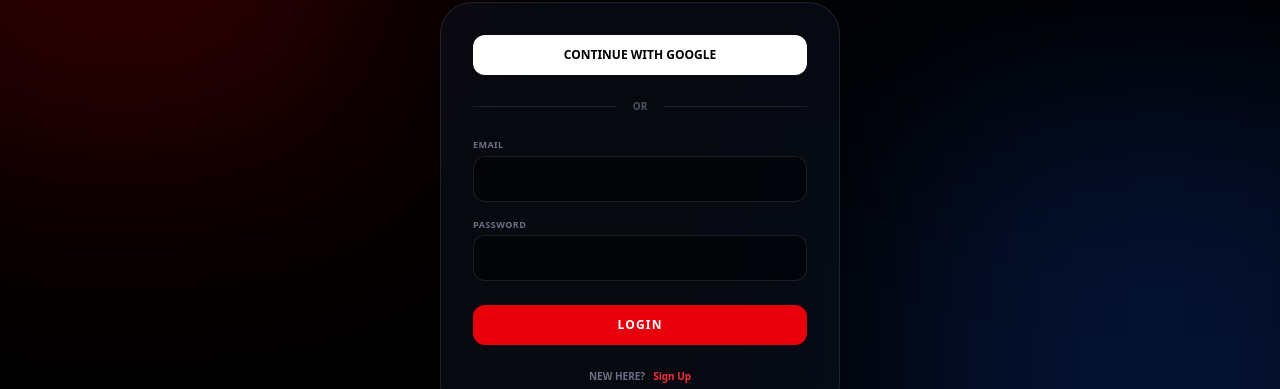
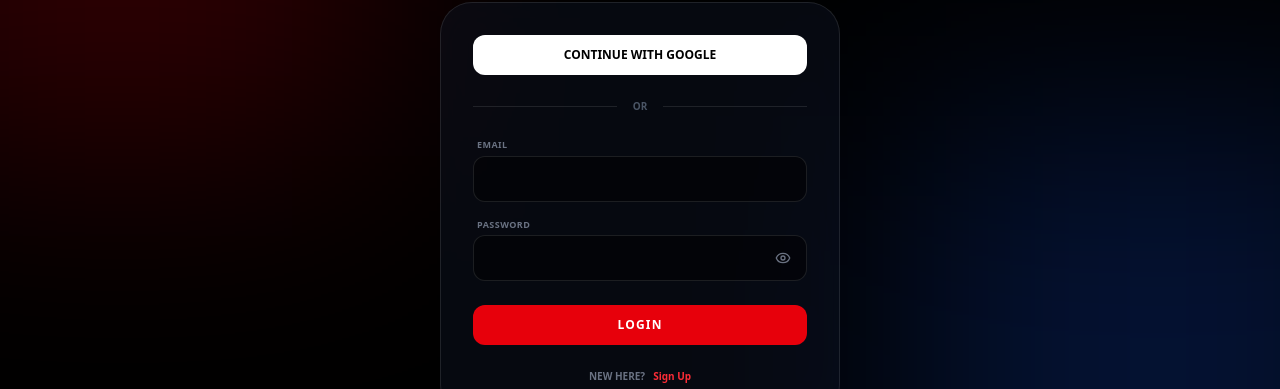
Before and after one commit to Mosope11/Scambud, a Next.js app: page /login in a window 1280 px wide. Shown: the part 264-653 px from the top of the page. Built offline with nearby package versions, Linux system fonts and the light colour scheme; no server answers.

Commit message:
Added a hide and show button in the login page

```diff
--- a/app/login/page.tsx
+++ b/app/login/page.tsx
@@ -3,25 +3,34 @@ import { useState } from 'react'
 import { supabase } from '../supabase'
 import { useRouter } from 'next/navigation'
 import toast, { Toaster } from 'react-hot-toast'
+import { Eye, EyeOff } from 'lucide-react' // Run 'npm install lucide-react' if you haven't!
 
 export default function LoginPage() {
   const [email, setEmail] = useState('')
   const [password, setPassword] = useState('')
   const [loading, setLoading] = useState(false)
   const [isSignUp, setIsSignUp] = useState(false)
+  const [showPassword, setShowPassword] = useState(false)
   const router = useRouter()
 
   const handleAuth = async (e: React.FormEvent) => {
     e.preventDefault()
     setLoading(true)
     const authToast = toast.loading(isSignUp ? 'Creating account...' : 'Authenticating...')
+
     try {
       const { error } = isSignUp
-        ? await supabase.auth.signUp({ email, password })
+        ? await supabase.auth.signUp({
+            email,
+            password,
+          })
         : await supabase.auth.signInWithPassword({ email, password })
+
       if (error) throw error
+
       if (isSignUp) {
-        toast.success('Check email!', { id: authToast })
+        toast.success('Account created! Sign in now.', { id: authToast })
+        setIsSignUp(false) // Switch to login mode
       } else {
         toast.success('Access Granted', { id: authToast })
         router.push('/')
@@ -46,7 +55,6 @@ export default function LoginPage() {
     <main className="min-h-screen bg-black text-white flex items-center justify-center p-4">
       <Toaster position="top-right" />
 
-      {/* Glow effects - using standard Tailwind values */}
       <div className="fixed top-0 left-0 w-full h-full overflow-hidden pointer-events-none">
         <div className="absolute top-[-10%] left-[-10%] w-[500px] h-[500px] bg-red-600/20 blur-[120px]" />
         <div className="absolute bottom-[-10%] right-[-10%] w-[500px] h-[500px] bg-blue-600/20 blur-[120px]" />
@@ -78,10 +86,10 @@ export default function LoginPage() {
 
           <form onSubmit={handleAuth} className="space-y-4">
             <div>
-              <label className="text-[9px] uppercase font-bold text-gray-500 tracking-wider mb-1 block">Email</label>
+              <label className="text-[9px] uppercase font-bold text-gray-500 tracking-wider mb-1 block ml-1">Email</label>
               <input
                 type="email"
-                className="w-full bg-black/50 border border-white/10 rounded-xl px-4 py-3 text-sm focus:border-red-500/50 outline-none"
+                className="w-full bg-black/50 border border-white/10 rounded-xl px-4 py-3 text-sm focus:border-red-500/50 outline-none transition-all"
                 value={email}
                 onChange={(e) => setEmail(e.target.value)}
                 required
@@ -89,22 +97,31 @@ export default function LoginPage() {
             </div>
 
             <div>
-              <label className="text-[9px] uppercase font-bold text-gray-500 tracking-wider mb-1 block">Password</label>
-              <input
-                type="password"
-                className="w-full bg-black/50 border border-white/10 rounded-xl px-4 py-3 text-sm focus:border-red-500/50 outline-none"
-                value={password}
-                onChange={(e) => setPassword(e.target.value)}
-                required
-              />
+              <label className="text-[9px] uppercase font-bold text-gray-500 tracking-wider mb-1 block ml-1">Password</label>
+              <div className="relative">
+                <input
+                  type={showPassword ? "text" : "password"}
+                  className="w-full bg-black/50 border border-white/10 rounded-xl px-4 py-3 text-sm focus:border-red-500/50 outline-none transition-all pr-12"
+                  value={password}
+                  onChange={(e) => setPassword(e.target.value)}
+                  required
+                />
+                <button
+                  type="button"
+                  onClick={() => setShowPassword(!showPassword)}
+                  className="absolute right-4 top-1/2 -translate-y-1/2 text-gray-500 hover:text-white transition-colors"
+                >
+                  {showPassword ? <EyeOff size={16} /> : <Eye size={16} />}
+                </button>
+              </div>
             </div>
 
             <button
               type="submit"
               disabled={loading}
-              className="w-full bg-red-600 hover:bg-red-500 py-3 rounded-xl font-bold text-xs uppercase tracking-widest mt-2 transition-all"
+              className="w-full bg-red-600 hover:bg-red-500 py-3 rounded-xl font-bold text-xs uppercase tracking-widest mt-2 transition-all active:scale-[0.98]"
             >
-              {loading ? 'WAIT...' : isSignUp ? 'CREATE' : 'LOGIN'}
+              {loading ? 'WAIT...' : isSignUp ? 'CREATE ACCOUNT' : 'LOGIN'}
             </button>
           </form>
 
@@ -113,7 +130,7 @@ export default function LoginPage() {
             <button
               type="button"
               onClick={() => setIsSignUp(!isSignUp)}
-              className="ml-2 text-red-500 hover:text-red-400"
+              className="ml-2 text-red-500 hover:text-red-400 font-black transition-colors"
             >
               {isSignUp ? "Sign In" : "Sign Up"}
             </button>
```
